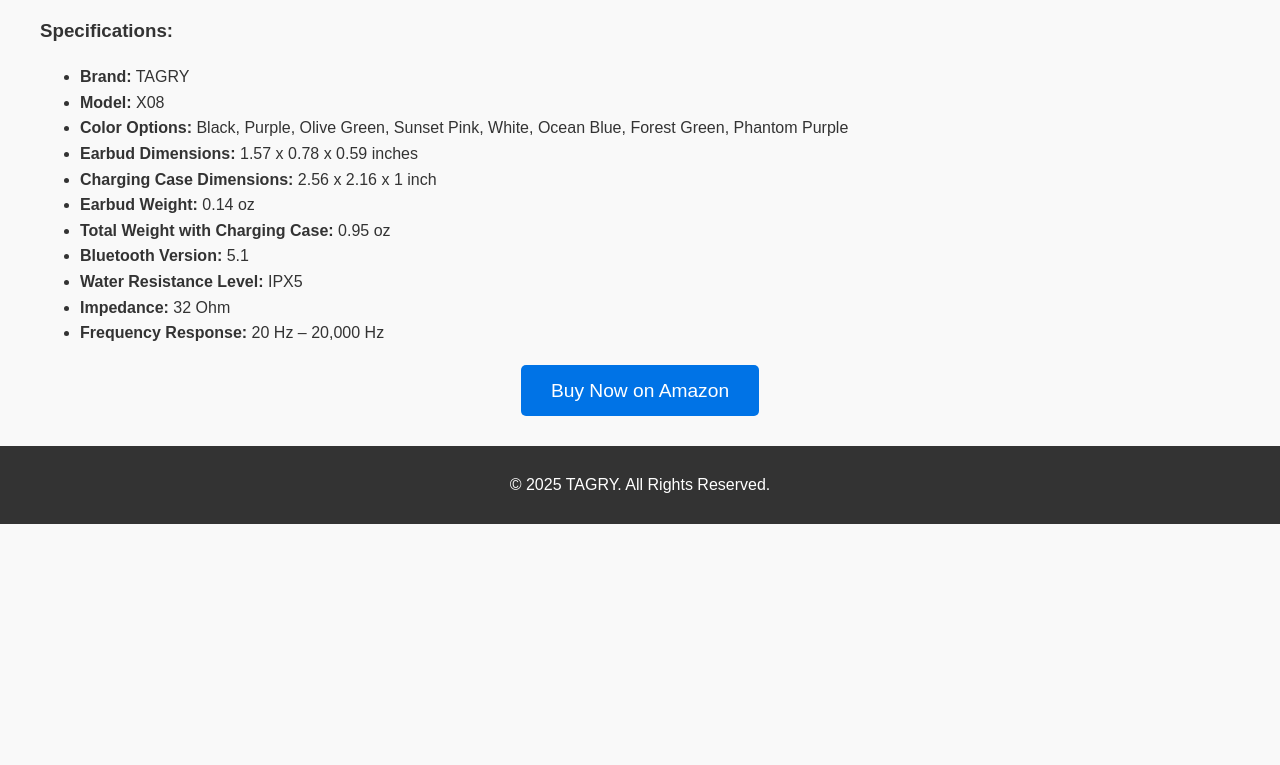
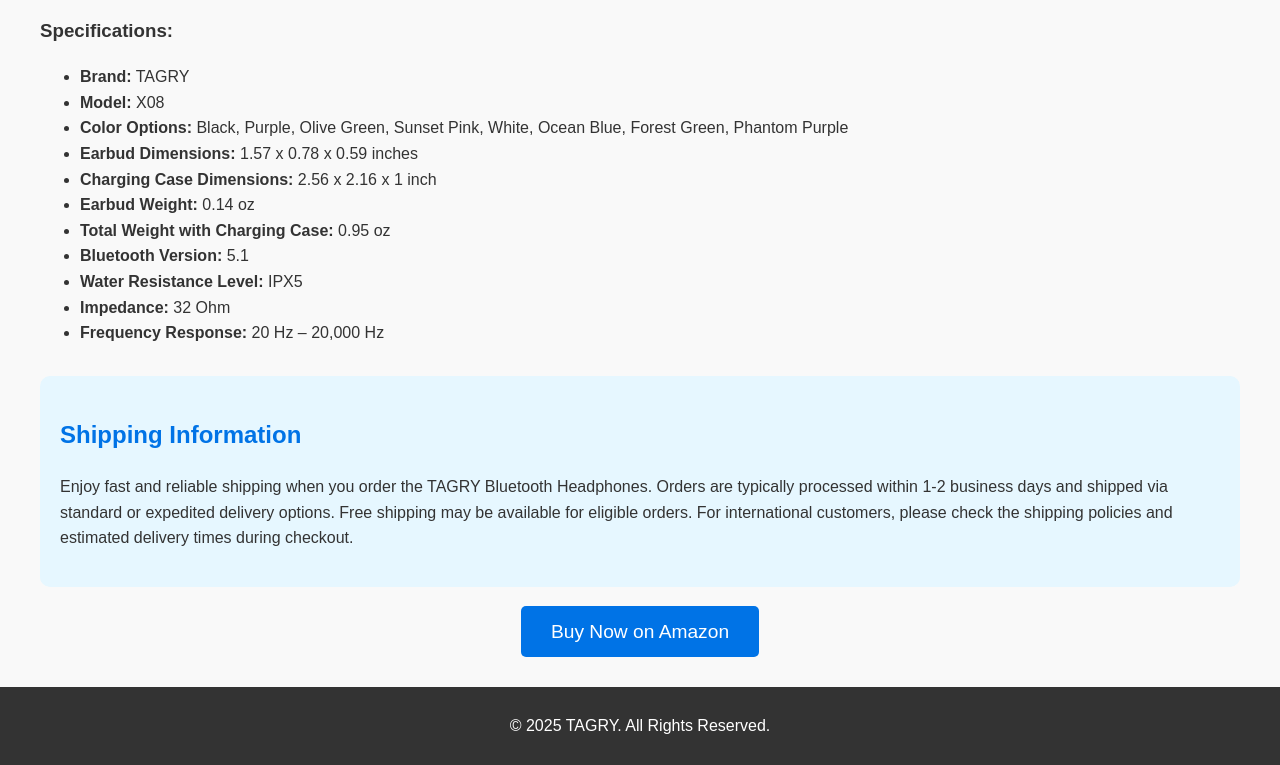
Before and after one commit to Mykhailo-Mykhailenko-IsraelIT/products, a plain HTML site: page index.html in a window 1280 px wide. Shown: the part 1452-2217 px from the top of the page. Before the commit the page ends 1976 px from the top, so only its background shows below. Drawn offline with Linux system fonts and the light colour scheme.

Commit message:
Update index.html

```diff
--- a/index.html
+++ b/index.html
@@ -57,6 +57,15 @@
         }
         .details ul li {
             margin-bottom: 10px;
+        }
+        .shipping-info {
+            margin-top: 30px;
+            background-color: #e6f7ff;
+            padding: 20px;
+            border-radius: 10px;
+        }
+        .shipping-info h2 {
+            color: #0073e6;
         }
         .buy-now {
             text-align: center;
@@ -152,6 +161,11 @@
             </ul>
         </div>
 
+        <div class="shipping-info">
+            <h2>Shipping Information</h2>
+            <p>Enjoy fast and reliable shipping when you order the TAGRY Bluetooth Headphones. Orders are typically processed within 1-2 business days and shipped via standard or expedited delivery options. Free shipping may be available for eligible orders. For international customers, please check the shipping policies and estimated delivery times during checkout.</p>
+        </div>
+
         <div class="buy-now">
             <a href="https://amzn.to/3Wp2WJo" target="_blank" rel="noopener noreferrer">Buy Now on Amazon</a>
         </div>
```
